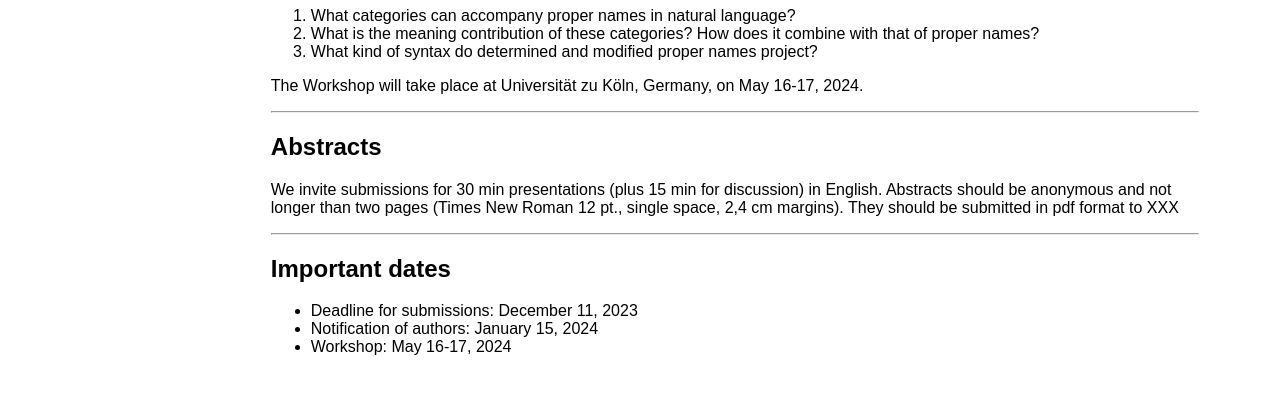
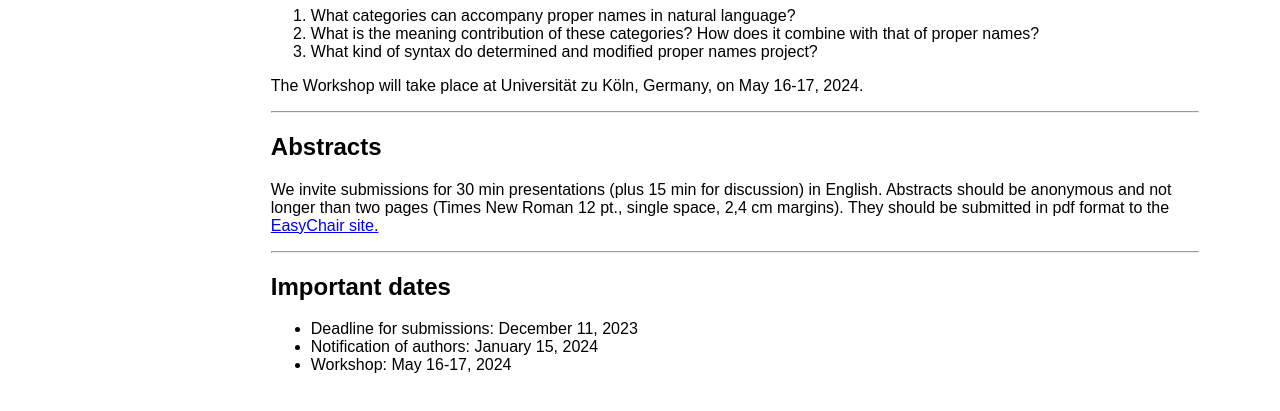
Before and after one commit to detmod/detmodkoln, a plain HTML site: page call.html in a window 1280 px wide. Shown: the part 617-1028 px from the top of the page. Drawn offline with Linux system fonts and the light colour scheme.

Commit message:
Call easychair link

```diff
--- a/call.html
+++ b/call.html
@@ -37,7 +37,7 @@
     <p>The Workshop will take place at Universität zu Köln, Germany, on May 16-17, 2024.</p>
   <hr>
   <h2>Abstracts</h2>
-    <p>We invite submissions for 30 min presentations (plus 15 min for discussion) in English. Abstracts should be anonymous and not longer than two pages (Times New Roman 12 pt., single space, 2,4 cm margins). They should be submitted in pdf format to XXX</p>
+    <p>We invite submissions for 30 min presentations (plus 15 min for discussion) in English. Abstracts should be anonymous and not longer than two pages (Times New Roman 12 pt., single space, 2,4 cm margins). They should be submitted in pdf format to the <a href="https://easychair.org/account/signin?l=05KEeUgIHkcGPjrjlmEpGD">EasyChair site.</a></p>
   <hr>
   <h2>Important dates</h2>
     <ul>
```
